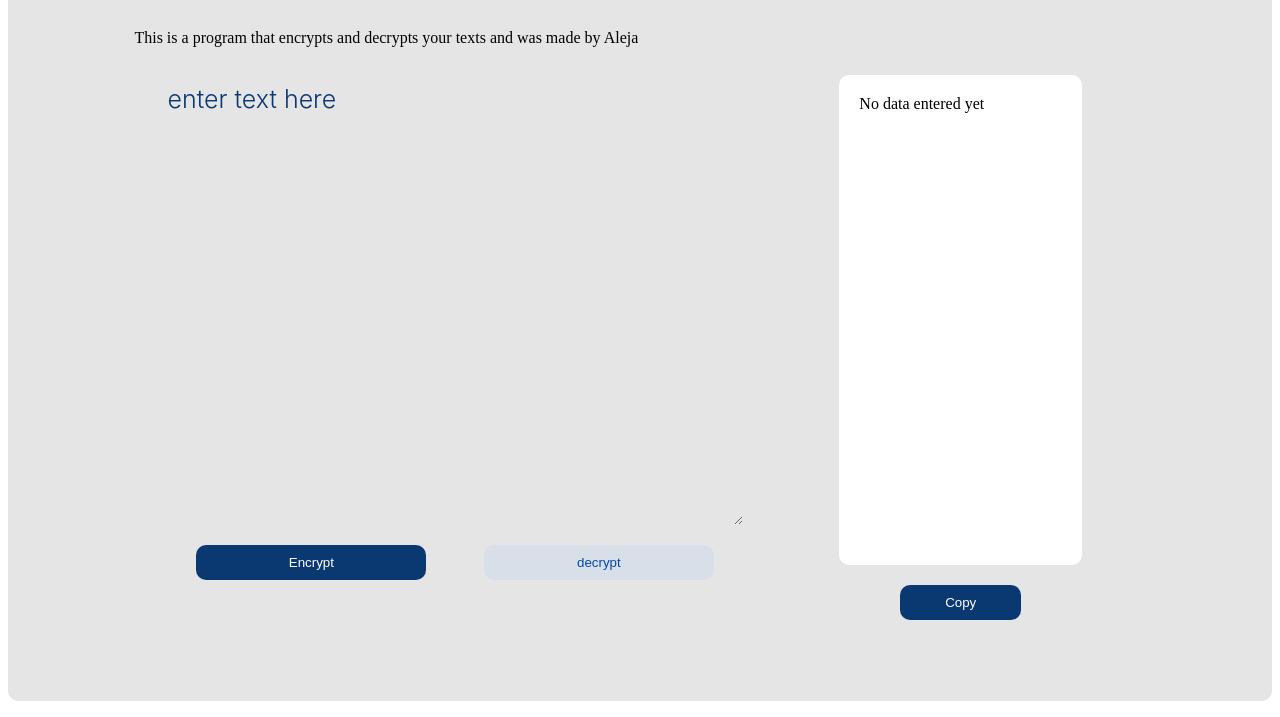
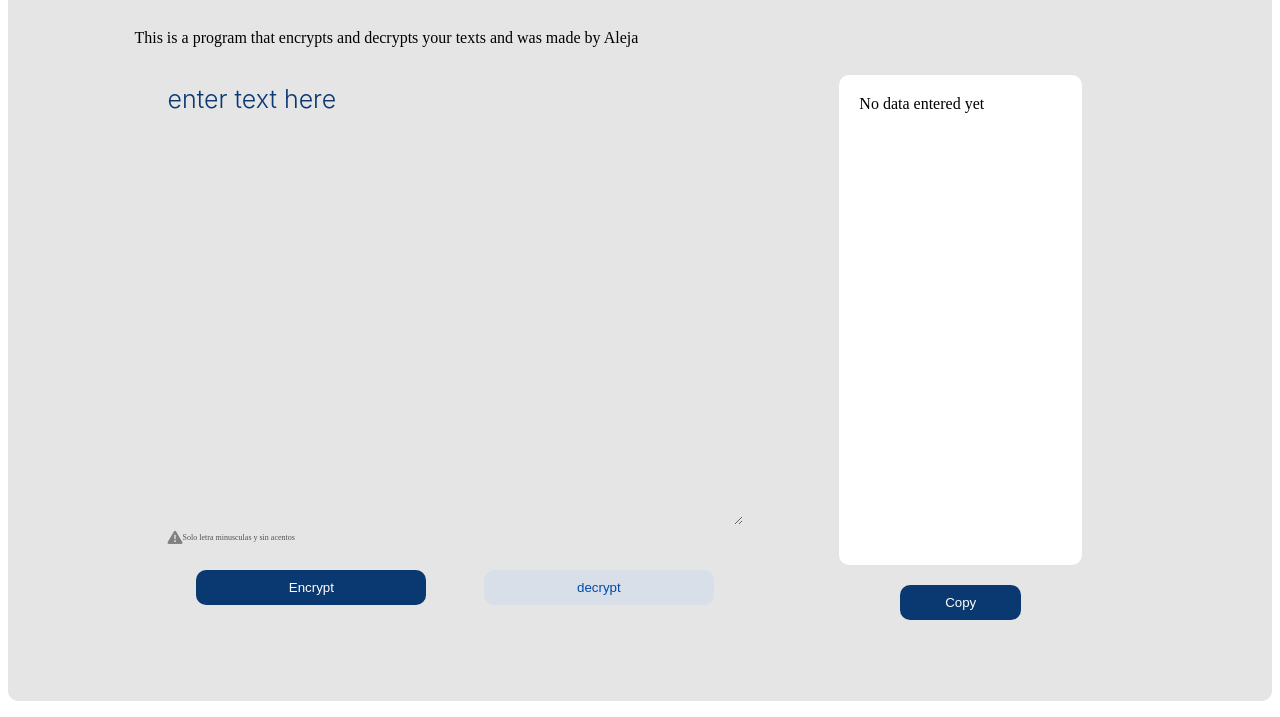
Before and after one commit to aleja032/challenge-alura, a plain HTML site: page index.html in a window 1280 px wide. Shown: the part 86-803 px from the top of the page. Drawn offline with Linux system fonts and the light colour scheme.

Commit message:
Update index.html

```diff
--- a/index.html
+++ b/index.html
@@ -20,10 +20,11 @@
         <div class="section">
             <div class="container">
                 <textarea name="ingresa" id="try" cols="70" rows="30" placeholder="enter text here" style="text-transform:lowercase"></textarea>
-                    <div class="botones">
-                        <button class="a"type="submit" id="encrip"> Encrypt</button>
-                        <button class="a"type="submit" id="desencrip">decrypt</button>
-                    </div>
+                    <div class="minicon"><i class="fa-solid fa-triangle-exclamation" style="color: gray;" id="i"></i><p>Solo letra minusculas y sin acentos</p></div>
+			    <div class="botones">
+				<button class="a"type="submit" id="encrip"> Encrypt</button>
+				<button class="a"type="submit" id="desencrip">decrypt</button>
+			    </div>
             </div>
             <div class="box">
                 <div class="recibir" id="prueba" contenteditable="true">No data entered yet</div>
```
